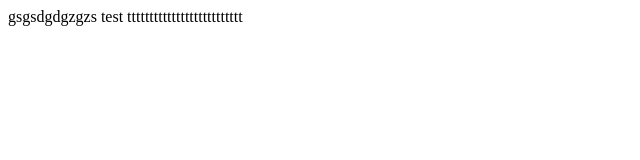
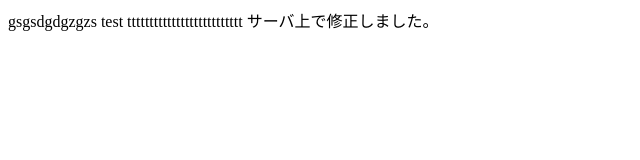
Before and after one commit to luk-yamashita/test, a plain HTML site: page index.html in a window 1280 px wide. Shown: the whole page, without its empty margins (0-640 px from the left). Drawn offline with Linux system fonts and the light colour scheme.

Commit message:
サーバ上での修正

```diff
--- a/index.html
+++ b/index.html
@@ -5,5 +5,7 @@ test
 
 tttttttttttttttttttttttttt
 
+サーバ上で修正しました。
+
 </body>
 </html>
```
